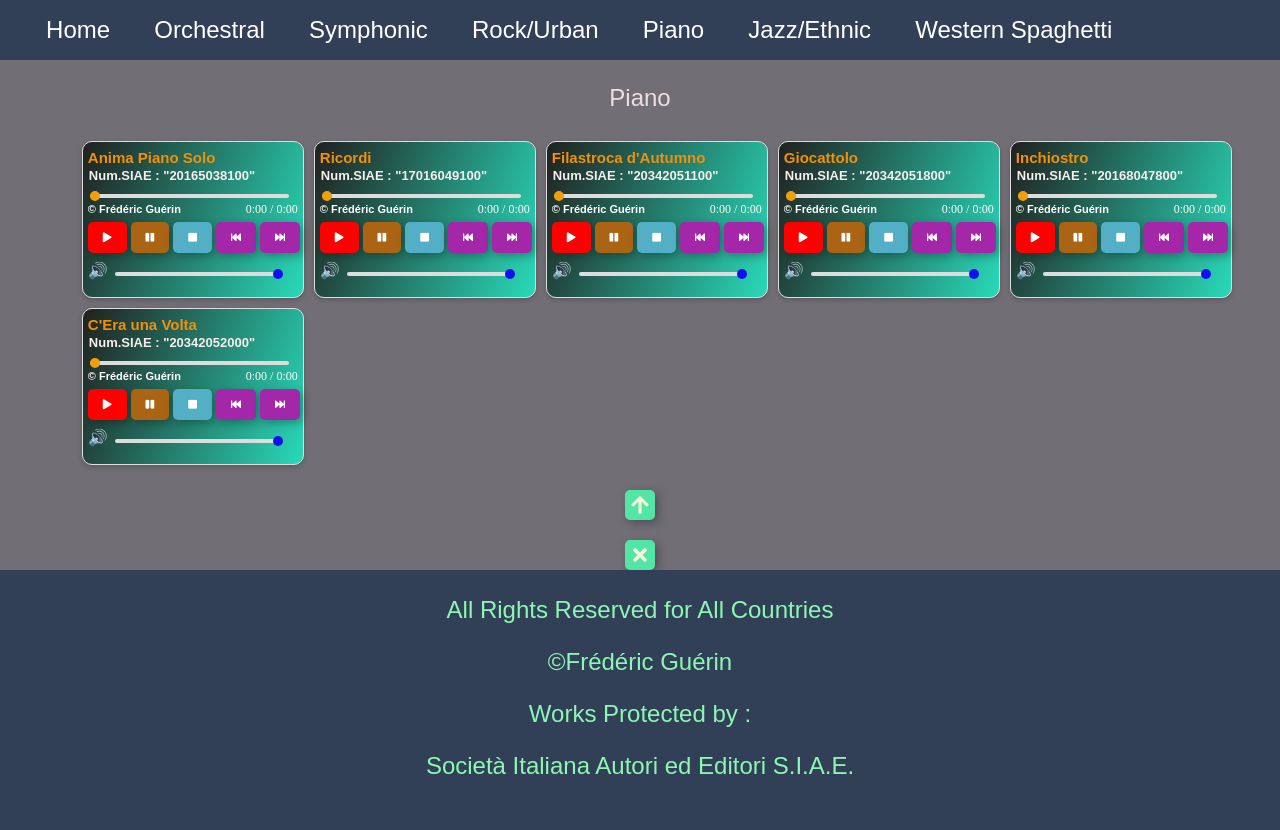
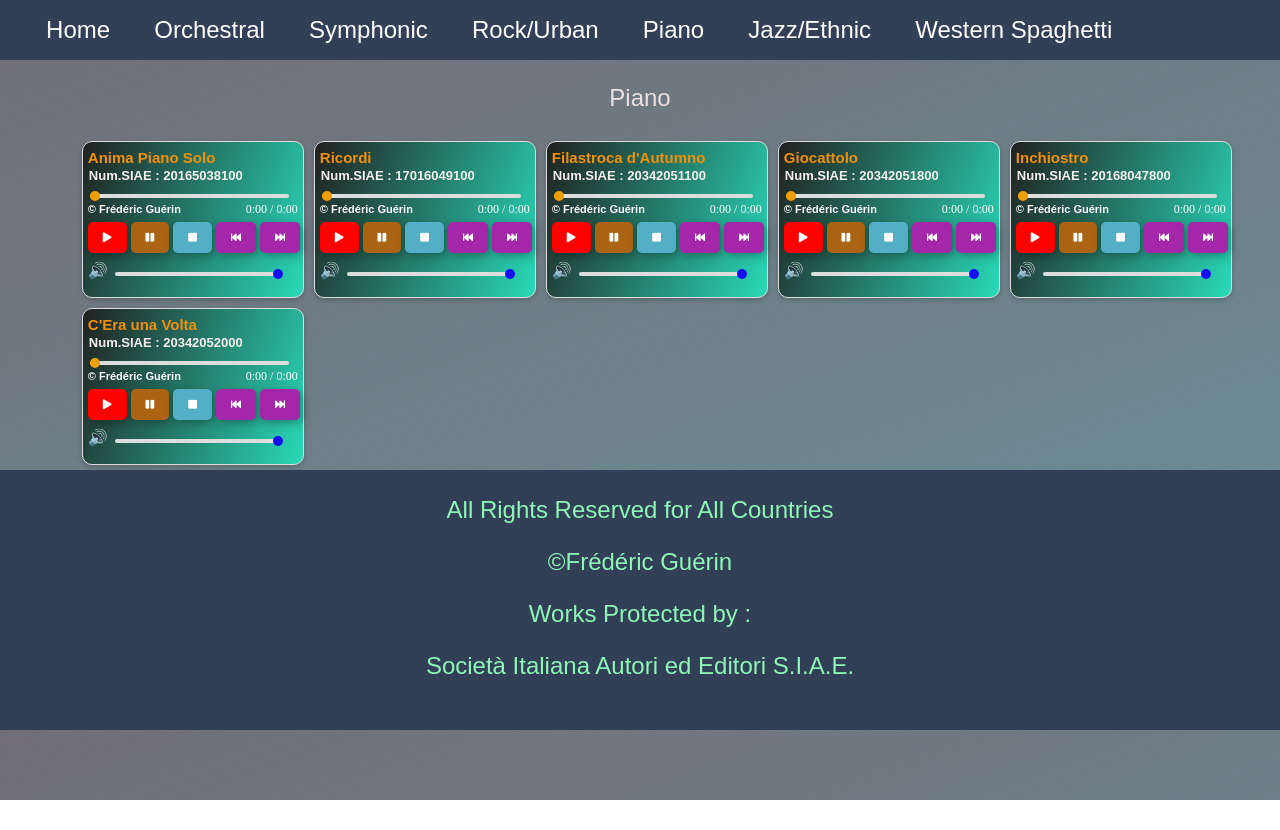
Before and after one commit to fguerin555/music-guerin, a React (Create React App) app: page /piano in a window 1280 px wide. After the commit the page ends 800 px from the top, so only its background shows below. Built offline with nearby package versions, Linux system fonts and the light colour scheme.

Commit message:
jeudi19h18

```diff
--- a/src/Global.css
+++ b/src/Global.css
@@ -42,15 +42,11 @@ body {
   margin: 0;
   box-sizing: 0;
   padding: 0;
-  background-color: rgba(33, 29, 42, 0.639);
+  /* background-color: rgba(33, 29, 42, 0.639); */
+  /* background-color: rgb(113, 110, 119); */
+  background: linear-gradient(160deg, #716e77, #165665a3);
 }
 html {
   margin: 0;
   padding: 0;
 }
-
-/* @media (max-width: 1224px) {
-  button {
-    padding: 5px 8px !important;
-  }
-} */
--- a/src/components/AudioPlayer.js
+++ b/src/components/AudioPlayer.js
@@ -1,6 +1,8 @@
 import { useRef, useState, useEffect } from "react";
 import styles from "./AudioPlayer.module.css";
 import "./../Global.css";
+
+let currentAudio = null; // Référence globale pour suivre l'audio en cours
 
 function AudioPlayer({ src, title, depositNumber, artist }) {
   const audioRef = useRef(null);
@@ -9,6 +11,22 @@ function AudioPlayer({ src, title, depositNumber, artist }) {
   const [duration, setDuration] = useState(0);
   const [volume, setVolume] = useState(1);
 
+  useEffect(() => {
+    const audio = audioRef.current;
+
+    const handlePlay = () => {
+      if (currentAudio && currentAudio !== audio) {
+        currentAudio.pause();
+        currentAudio.currentTime = 0; // Remet l'ancien player à zéro si besoin
+      }
+      currentAudio = audio;
+    };
+
+    audio.addEventListener("play", handlePlay);
+    return () => {
+      audio.removeEventListener("play", handlePlay);
+    };
+  }, []);
   useEffect(() => {
     const audio = audioRef.current;
     const updateTime = () => setCurrentTime(audio.currentTime);
@@ -69,12 +87,7 @@ function AudioPlayer({ src, title, depositNumber, artist }) {
       <div className={styles.AudioPlayer}>
         <h3>{title}</h3>
 
-        <h4>
-          Num.SIAE :{" "}
-          <span tel="false" data-number={depositNumber} auto-link="false">
-            "{depositNumber}"
-          </span>
-        </h4>
+        <h4>Num.SIAE : {depositNumber}</h4>
 
         <audio ref={audioRef} src={src}></audio>
 
--- a/src/components/BackButton.js
+++ b/src/components/BackButton.js
@@ -1,34 +1,17 @@
-import React, { useState, useEffect } from "react";
+import React from "react";
 import { useNavigate } from "react-router-dom";
 import { FaTimes } from "react-icons/fa";
 import styles from "./BackButton.module.css";
 
 const BackButton = () => {
-  const [isVisible, setIsVisible] = useState(false);
   const navigate = useNavigate();
-
-  useEffect(() => {
-    const toogleVisibility = () => {
-      if (window.scrollY > 300) {
-        setIsVisible(true);
-      } else {
-        setIsVisible(false);
-      }
-    };
-
-    window.addEventListener("scroll", toogleVisibility);
-    return () => window.removeEventListener("scroll", toogleVisibility);
-  }, []);
 
   const closeWindow = () => {
     navigate(-1);
   };
 
   return (
-    <button
-      className={`${styles["close-button"]} ${isVisible ? styles.show : ""}`}
-      onClick={closeWindow}
-    >
+    <button className={styles["close-button"]} onClick={closeWindow}>
       <FaTimes />
     </button>
   );
--- a/src/components/BackButton.module.css
+++ b/src/components/BackButton.module.css
@@ -1,34 +1,25 @@
 .close-button {
-  display: flex;
-  justify-content: center;
-  align-items: center;
-  margin-top: 20px;
-  font-size: 18px;
-  padding: 10px 20px;
-  border-radius: 7px;
-  cursor: pointer;
-  margin-left: auto;
-  margin-right: auto;
-  margin-top: 20px;
-  background-color: rgb(83, 229, 166);
-  color: beige;
-  border: none;
-  border-radius: 5px;
-  padding: 4px 5px;
-  height: 30px;
-  font-size: 20px;
-  box-shadow: 3px 3px 10px rgba(0, 0, 0, 0.3);
-  border: none;
-  text-shadow: 2px 2px 4px #15459e;
+  display: none;
 }
 @media (max-width: 1224px) {
   .close-button {
-    display: display !important;
+    display: block !important;
     position: fixed;
     bottom: 115px;
     left: 2px;
     width: 30px !important;
     height: 30px !important;
     z-index: 1000;
+    margin-top: 20px;
+    background-color: rgb(83, 229, 166);
+    color: beige;
+    border: none;
+    border-radius: 5px;
+    padding: 4px 5px;
+    height: 30px;
+    font-size: 20px;
+    box-shadow: 3px 3px 10px rgba(0, 0, 0, 0.3);
+    border: none;
+    text-shadow: 2px 2px 4px #15459e;
   }
 }
--- a/src/components/ScrollToTop.js
+++ b/src/components/ScrollToTop.js
@@ -1,34 +1,13 @@
-import React, { useState, useEffect } from "react";
+import React from "react";
+
 import { FaArrowUp } from "react-icons/fa";
 import styles from "./ScrollToTop.module.css";
 
 const ScrollToTop = () => {
-  const [isVisible, setIsVisible] = useState(false);
-
-  useEffect(() => {
-    const toogleVisibility = () => {
-      if (window.scrollY > 300) {
-        setIsVisible(true);
-      } else {
-        setIsVisible(false);
-      }
-    };
-
-    window.addEventListener("scroll", toogleVisibility);
-    return () => window.removeEventListener("scroll", toogleVisibility);
-  }, []);
-
-  const scrollToTop = () => {
-    window.scrollTo({
-      top: 0,
-      behavior: "smooth",
-    });
-  };
-
   return (
     <button
-      className={`${styles["scroll-to-top"]} ${isVisible ? styles.show : ""}`}
-      onClick={scrollToTop}
+      className={styles["scroll-to-top"]}
+      onClick={() => window.scrollTo({ top: 0, behavior: "smooth" })}
     >
       <FaArrowUp />
     </button>
--- a/src/components/ScrollToTop.module.css
+++ b/src/components/ScrollToTop.module.css
@@ -1,35 +1,25 @@
 .scroll-to-top {
-  display: flex;
-  justify-content: center;
-  align-items: center;
-  margin-top: 20px;
-  font-size: 18px;
-  padding: 10px 20px;
-  border-radius: 7px;
-  cursor: pointer;
-  margin-left: auto;
-  margin-right: auto;
-  margin-top: 20px;
-  background-color: rgb(83, 229, 166);
-  color: beige;
-  border: none;
-  border-radius: 5px;
-  padding: 4px 5px;
-  height: 30px;
-  font-size: 20px;
-  box-shadow: 3px 3px 10px rgba(0, 0, 0, 0.3);
-  border: none;
-  text-shadow: 2px 2px 4px #15459e;
+  display: none;
 }
-
 @media (max-width: 1224px) {
   .scroll-to-top {
-    display: display !important;
+    display: block !important;
     position: fixed;
     bottom: 115px;
     right: 2px;
     width: 30px !important;
     height: 30px !important;
     z-index: 1000;
+    margin-top: 20px;
+    background-color: rgb(83, 229, 166);
+    color: beige;
+    border: none;
+    border-radius: 5px;
+    padding: 4px 5px;
+    height: 30px;
+    font-size: 20px;
+    box-shadow: 3px 3px 10px rgba(0, 0, 0, 0.3);
+    border: none;
+    text-shadow: 2px 2px 4px #15459e;
   }
 }
--- a/src/pages/ChamberFile/Chamber.js
+++ b/src/pages/ChamberFile/Chamber.js
@@ -40,44 +40,6 @@ const Chamber = () => {
       <div className={styles.ChamberPage}>
         <p>Orchestral </p>
         <div className={styles.LecteursContainer}>
-          <AudioPlayer
-            className={styles.Player}
-            src={MarciaClaudicante}
-            title="Marcia Claudicante"
-            depositNumber="17006025100"
-          >
-            <audio
-              ref={(audio) => (audioRef.current = audio)}
-              src={MarciaClaudicante}
-            />
-          </AudioPlayer>
-
-          <AudioPlayer
-            className={styles.Player}
-            src={LeMatin}
-            title="Le Matin"
-            depositNumber="17006024600"
-          >
-            <audio ref={(audio) => (audioRef.current = audio)} src={LeMatin} />
-          </AudioPlayer>
-
-          <AudioPlayer
-            className={styles.Player}
-            src={Arcate}
-            title="Arcate"
-            depositNumber="17006025700"
-          >
-            <audio ref={(audio) => (audioRef.current = audio)} src={Arcate} />
-          </AudioPlayer>
-
-          <AudioPlayer
-            className={styles.Player}
-            src={Andante}
-            title="Andante"
-            depositNumber="17006025400"
-          >
-            <audio ref={(audio) => (audioRef.current = audio)} src={Andante} />
-          </AudioPlayer>
           <AudioPlayer
             className={styles.Player}
             src={UnClown}
@@ -128,6 +90,36 @@ const Chamber = () => {
 
           <AudioPlayer
             className={styles.Player}
+            src={MarciaClaudicante}
+            title="Marcia Claudicante"
+            depositNumber="17006025100"
+          >
+            <audio
+              ref={(audio) => (audioRef.current = audio)}
+              src={MarciaClaudicante}
+            />
+          </AudioPlayer>
+
+          <AudioPlayer
+            className={styles.Player}
+            src={LeMatin}
+            title="Le Matin"
+            depositNumber="17006024600"
+          >
+            <audio ref={(audio) => (audioRef.current = audio)} src={LeMatin} />
+          </AudioPlayer>
+
+          <AudioPlayer
+            className={styles.Player}
+            src={Andante}
+            title="Andante"
+            depositNumber="17006025400"
+          >
+            <audio ref={(audio) => (audioRef.current = audio)} src={Andante} />
+          </AudioPlayer>
+
+          <AudioPlayer
+            className={styles.Player}
             src={Arancione}
             title="Arancione"
             depositNumber="22329036200"
@@ -157,6 +149,14 @@ const Chamber = () => {
               ref={(audio) => (audioRef.current = audio)}
               src={BambolanellaNeve}
             />
+          </AudioPlayer>
+          <AudioPlayer
+            className={styles.Player}
+            src={Arcate}
+            title="Arcate"
+            depositNumber="17006025700"
+          >
+            <audio ref={(audio) => (audioRef.current = audio)} src={Arcate} />
           </AudioPlayer>
 
           <AudioPlayer
--- a/src/pages/WestFile/West.js
+++ b/src/pages/WestFile/West.js
@@ -35,15 +35,6 @@ const West = () => {
 
           <AudioPlayer
             className={styles.Player}
-            src={Caravans}
-            title="Caravans"
-            depositNumber="20329073900"
-          >
-            <audio ref={(audio) => (audioRef.current = audio)} src={Caravans} />
-          </AudioPlayer>
-
-          <AudioPlayer
-            className={styles.Player}
             src={AdiosAmigos}
             title="Adios Amigos"
             depositNumber="20329075200"
@@ -65,6 +56,15 @@ const West = () => {
 
           <AudioPlayer
             className={styles.Player}
+            src={TheRider}
+            title="The Rider"
+            depositNumber="20329074100"
+          >
+            <audio ref={(audio) => (audioRef.current = audio)} src={TheRider} />
+          </AudioPlayer>
+
+          <AudioPlayer
+            className={styles.Player}
             src={TheCavalry}
             title="The Cavalry"
             depositNumber="20329074700"
@@ -73,15 +73,6 @@ const West = () => {
               ref={(audio) => (audioRef.current = audio)}
               src={TheCavalry}
             />
-          </AudioPlayer>
-
-          <AudioPlayer
-            className={styles.Player}
-            src={TheRider}
-            title="The Rider"
-            depositNumber="20329074100"
-          >
-            <audio ref={(audio) => (audioRef.current = audio)} src={TheRider} />
           </AudioPlayer>
 
           <AudioPlayer
@@ -95,6 +86,14 @@ const West = () => {
               src={Sombreros}
             />
           </AudioPlayer>
+          <AudioPlayer
+            className={styles.Player}
+            src={Caravans}
+            title="Caravans"
+            depositNumber="20329073900"
+          >
+            <audio ref={(audio) => (audioRef.current = audio)} src={Caravans} />
+          </AudioPlayer>
 
           <AudioPlayer
             className={styles.Player}
@@ -105,6 +104,17 @@ const West = () => {
             <audio
               ref={(audio) => (audioRef.current = audio)}
               src={RioGrande}
+            />
+          </AudioPlayer>
+          <AudioPlayer
+            className={styles.Player}
+            src={GoodTimeBadTime}
+            title="Good Time Bad Time"
+            depositNumber="20329073000"
+          >
+            <audio
+              ref={(audio) => (audioRef.current = audio)}
+              src={GoodTimeBadTime}
             />
           </AudioPlayer>
 
@@ -119,18 +129,6 @@ const West = () => {
               src={PampaSunrise}
             />
           </AudioPlayer>
-
-          <AudioPlayer
-            className={styles.Player}
-            src={GoodTimeBadTime}
-            title="Good Time Bad Time"
-            depositNumber="20329073000"
-          >
-            <audio
-              ref={(audio) => (audioRef.current = audio)}
-              src={GoodTimeBadTime}
-            />
-          </AudioPlayer>
         </div>
 
         <ScrollToTop />
```
Also changed, not shown: 1 other file (tests, documents, lock files or other folders).
